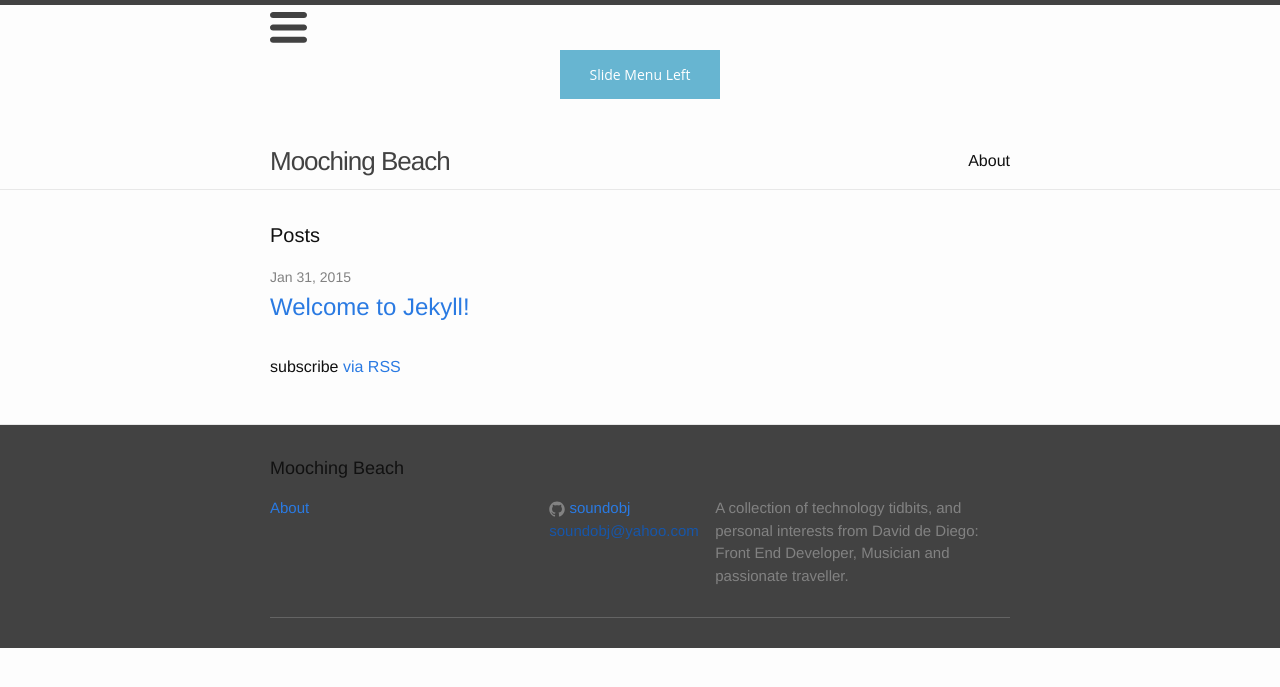
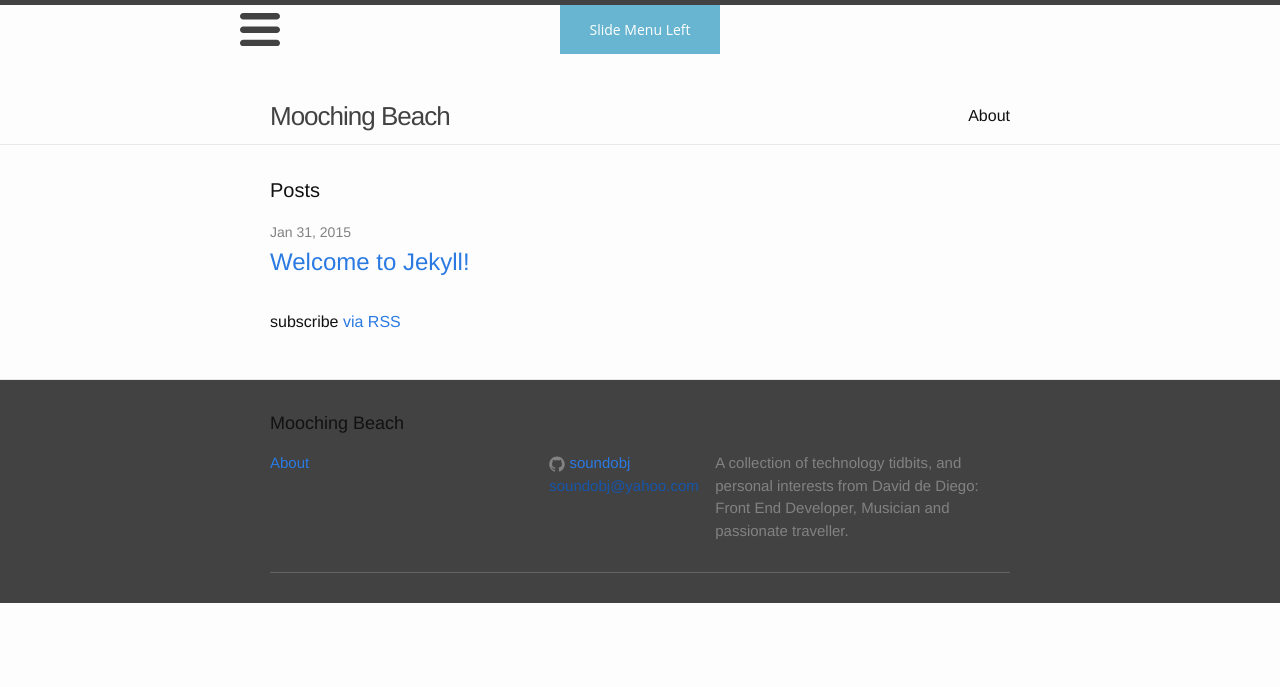
Before and after one commit to soundobj/soundobj.github.io, a Jekyll site: the page built from index.html, in a window 1280 px wide. Shown: the top 687 px of the page. Built offline with Jekyll 4.4.1, drawn with Linux system fonts in a browser that asks for light colours.

Commit message:
menu button moving left and right

```diff
--- a/css/menu.css
+++ b/css/menu.css
@@ -46,19 +46,26 @@ section.toggle {
     background: rgba(0, 0, 0, 0.8);
 }
 
+
+/* BESPOKE STYLES*/
 .menu-button {
     width: 5%;
     margin-top: 1%;
     /*float: left;*/
+    position: absolute;
+    left: 0px;
 }
 
 .menu-button-open {
-    width: 5%;
-    margin-top: 1%;
     position: absolute;
     left: 300px;
+    -webkit-transition: all 0.3s;
+    -moz-transition: all 0.3s;
+    -ms-transition: all 0.3s;
+    -o-transition: all 0.3s;
+    transition: all 0.3s;
 }
-
+/* END BESPOKE STYLES*/
 
 /* ------------------------------------------------------------ *\
 |* ------------------------------------------------------------ *|
--- a/css/style.css
+++ b/css/style.css
@@ -176,11 +176,12 @@ nav.slide-menu-right,
 nav.push-menu-right {
     right: -300px
 }
+/*
 body.sml-open nav.slide-menu-left,
 body.pml-open nav.push-menu-left {
     left: 0
 }
-body.smr-open nav.slide-menu-right,
+*/body.smr-open nav.slide-menu-right,
 body.pmr-open nav.push-menu-right {
     right: 0
 }
--- a/js/menu.js
+++ b/js/menu.js
@@ -31,7 +31,7 @@
 	toggleSlideLeft.addEventListener( "click", function(){
 		console.log("click lieft");
 		classie.add( body, "sml-open" );
-
+		$(".menu-button").addClass("menu-button-open");
 		document.body.appendChild(mask);
 		activeNav = "sml-open";
 	} );
@@ -90,6 +90,7 @@
 		classie.remove( body, activeNav );
 		activeNav = "";
 		document.body.removeChild(mask);
+		$(".menu-button").removeClass("menu-button-open");
 	} );
 
 	/* hide active menu if close menu button is clicked */
```
